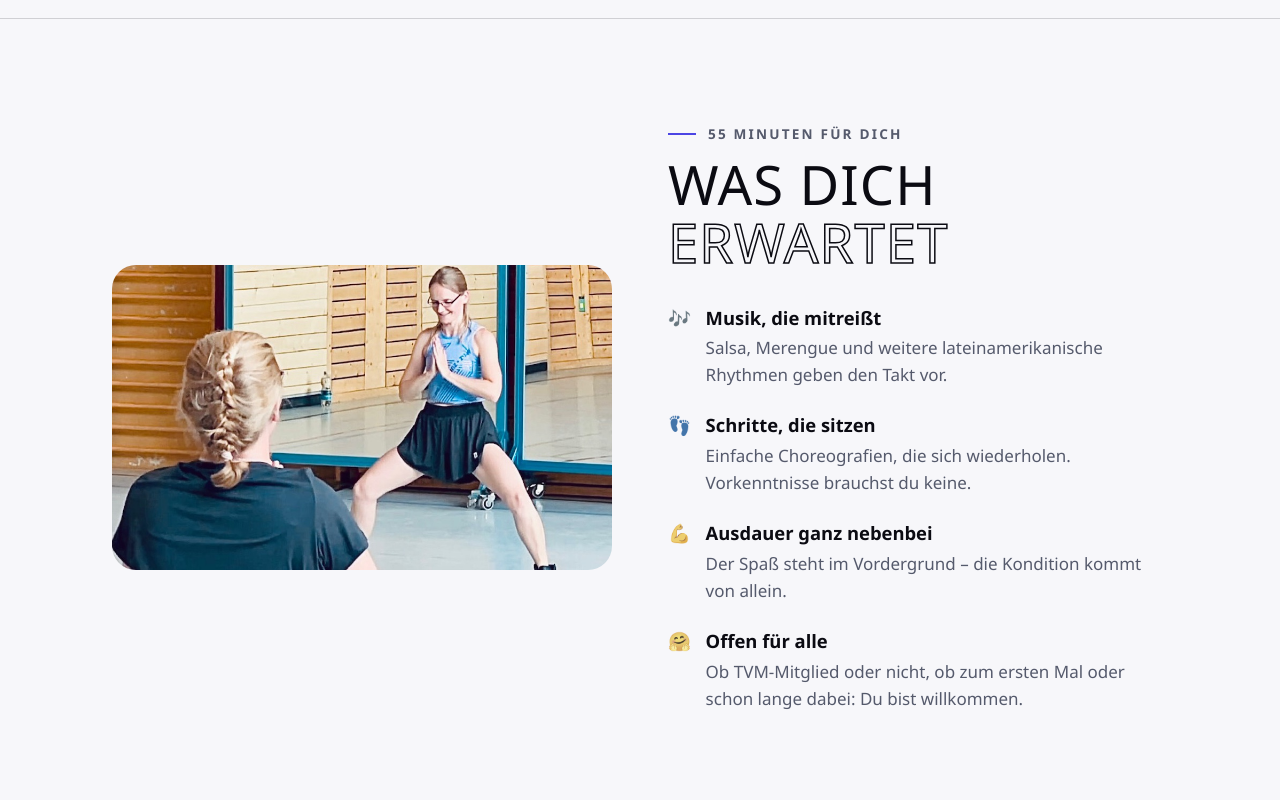
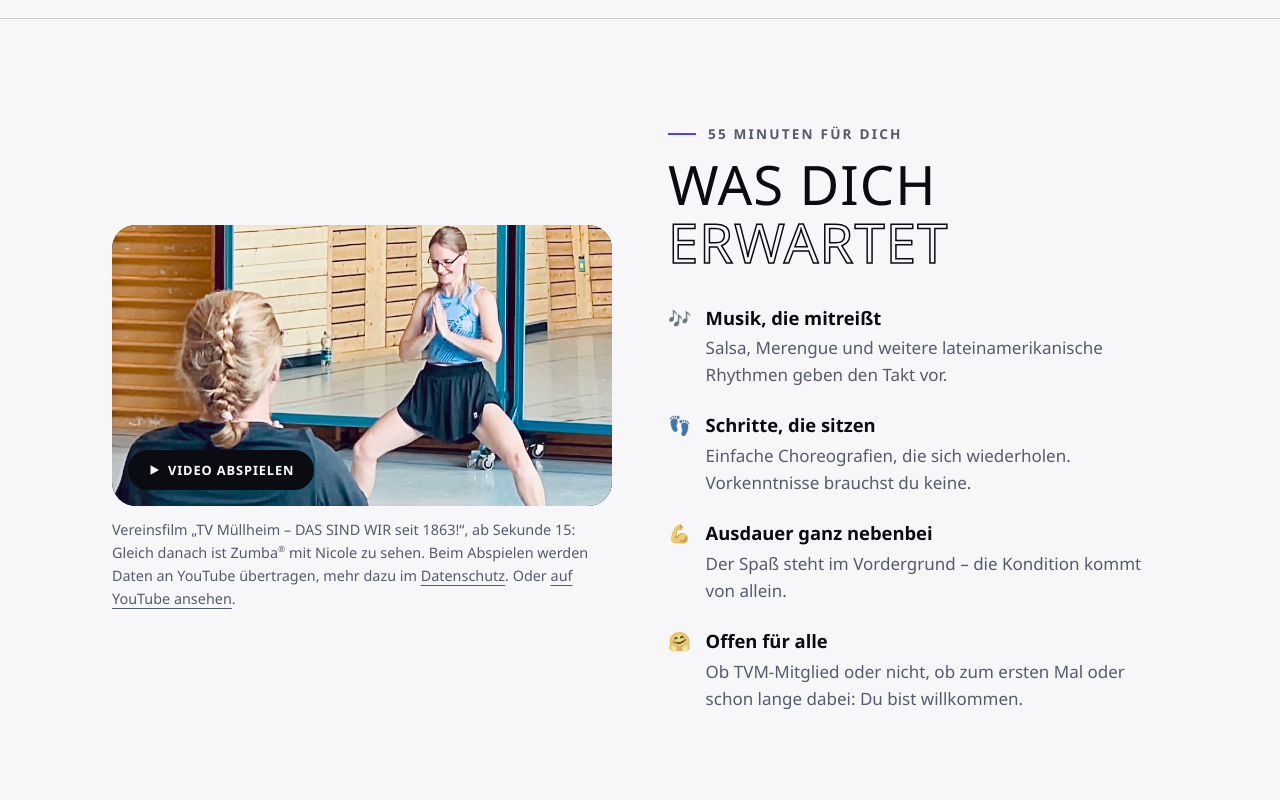
Before and after one commit to NicoleTiede/NicoleTiede.github.io, a plain HTML site: page docs/index.html in a window 1280 px wide. Shown: the part 1980-2780 px from the top of the page. Drawn offline with Linux system fonts and the light colour scheme.

Commit message:
Startseite: Vereinsfilm von YouTube, Start bei Sekunde 15
- Kursfoto bei „Was dich erwartet“ wird zum Startbild mit Button
  „Video abspielen“; Player im selben 16:9-Rahmen
- YouTube wird erst beim Klick geladen (youtube-nocookie.com); ohne
  Skript führt der Link zu YouTube bei Sekunde 15
- Datenschutz: Abschnitt „Video von YouTube“, Kurzfassung angepasst
- Version 0.11

Co-Authored-By: Claude Opus 5.5 <noreply@anthropic.com>

```diff
--- a/docs/assets/css/style.css
+++ b/docs/assets/css/style.css
@@ -658,6 +658,66 @@ address a:hover {
   width: 100%;
 }
 
+/* Video: Startbild und Player im selben 16:9-Rahmen, damit beim Abspielen nichts springt */
+.video {
+  margin: 0;
+}
+
+.video__frame {
+  position: relative;
+  aspect-ratio: 16 / 9;
+  border-radius: var(--radius);
+  background: #000;
+  overflow: hidden;
+}
+
+.video__start {
+  position: absolute;
+  inset: 0;
+  display: block;
+}
+
+.video__start:focus-visible {
+  outline-offset: -6px;
+  border-radius: var(--radius);
+}
+
+.video__start img,
+.video__frame iframe {
+  position: absolute;
+  inset: 0;
+  width: 100%;
+  height: 100%;
+  border: 0;
+}
+
+.video__start img {
+  object-fit: cover;
+  object-position: 50% 0; /* oben anschlagen, damit Nicoles Kopf ganz zu sehen ist */
+}
+
+.video__btn {
+  position: absolute;
+  left: 16px;
+  bottom: 16px;
+}
+
+.video__start:hover .video__btn {
+  background: var(--btn-hover-bg);
+  border-color: var(--btn-hover-bg);
+  color: var(--btn-hover-fg);
+}
+
+.video figcaption {
+  margin-top: 12px;
+  color: var(--muted);
+  font-size: 0.9rem;
+}
+
+.video figcaption a {
+  text-underline-offset: 4px;
+}
+
 .photo--tall {
   aspect-ratio: 4 / 5;
   object-fit: cover;
--- /dev/null
+++ b/docs/assets/js/video.js
@@ -0,0 +1,24 @@
+// Video auf der Startseite: YouTube wird erst geladen, wenn jemand das Video abspielt.
+// Ohne Skript (oder beim Öffnen als lokale Datei) führt der Link direkt zu YouTube.
+(function () {
+  var link = document.querySelector('.video__start');
+  if (!link) return;
+
+  link.addEventListener('click', function (event) {
+    // neuer Tab, neues Fenster: normaler Link
+    if (event.metaKey || event.ctrlKey || event.shiftKey || event.button !== 0) return;
+    // YouTube spielt eingebettete Videos nicht ab, wenn die Seite als Datei geöffnet ist
+    if (location.protocol === 'file:') return;
+
+    event.preventDefault();
+    var frame = document.createElement('iframe');
+    frame.src = 'https://www.youtube-nocookie.com/embed/' + link.dataset.video +
+      '?start=' + link.dataset.start + '&autoplay=1&playsinline=1&rel=0';
+    frame.title = link.dataset.title;
+    frame.allow = 'autoplay; encrypted-media; picture-in-picture; fullscreen';
+    frame.allowFullscreen = true;
+    frame.referrerPolicy = 'strict-origin-when-cross-origin';
+    link.replaceWith(frame);
+    frame.focus();
+  });
+})();
--- a/docs/index.html
+++ b/docs/index.html
@@ -134,7 +134,16 @@
 
   <section class="section section--line" id="erwartet">
     <div class="wrap split">
-      <img class="photo" src="assets/img/kurs-halle.jpg" width="936" height="572" loading="lazy" alt="Nicole tanzt in der Sporthalle vor der Spiegelwand, im Vordergrund eine Teilnehmerin von hinten">
+      <figure class="video">
+        <div class="video__frame">
+          <!-- YouTube wird erst beim Klick geladen (assets/js/video.js); ohne Skript führt der Link zu YouTube -->
+          <a class="video__start" href="https://www.youtube.com/watch?v=Nve5sEGCsKg&amp;t=15s" rel="noopener" data-video="Nve5sEGCsKg" data-start="15" data-title="Video: TV Müllheim – DAS SIND WIR seit 1863!" aria-label="Video abspielen: Vereinsfilm des TV Müllheim, ab Sekunde 15">
+            <img src="assets/img/kurs-halle.jpg" width="936" height="572" loading="lazy" alt="Nicole tanzt in der Sporthalle vor der Spiegelwand, im Vordergrund eine Teilnehmerin von hinten">
+            <span class="btn btn--solid btn--small video__btn"><svg viewBox="0 0 12 12" width="12" height="12" aria-hidden="true"><path d="M2.5 1.2v9.6L11 6z" fill="currentColor"/></svg>Video abspielen</span>
+          </a>
+        </div>
+        <figcaption>Vereinsfilm „TV Müllheim – DAS SIND WIR seit 1863!“, ab Sekunde 15: Gleich danach ist Zumba<sup>®</sup> mit Nicole zu sehen. Beim Abspielen werden Daten an YouTube übertragen, mehr dazu im <a href="datenschutz.html#video">Datenschutz</a>. Oder <a href="https://www.youtube.com/watch?v=Nve5sEGCsKg&amp;t=15s" rel="noopener">auf YouTube ansehen</a>.</figcaption>
+      </figure>
       <div>
         <p class="eyebrow">55 Minuten für dich</p>
         <h2>Was dich <span class="outline">erwartet</span></h2>
@@ -326,9 +335,10 @@
     <p>Die Kurse sind ein Angebot des Turnvereins Müllheim 1863 e.V. Kursleitung: Nicole Tiede. <a class="quiet" href="material.html">Aushang und Handzettel zum Ausdrucken</a></p>
     <p>Zumba<sup>®</sup>, Zumba<sup>®</sup> Kids und die Zumba-Fitness-Logos sind Marken der Zumba Fitness, LLC und werden unter Lizenz verwendet. Mehr über das Programm auf <a href="https://www.zumba.com/de-DE" rel="noopener">zumba.com</a>.</p>
     <!-- Versionszeile: bei jeder Änderung der Seite Nummer und Zeit anpassen (siehe README) -->
-    <p class="version">Version 0.10 · Stand <time datetime="2026-11-23T17:46+01:00">23.11.2026, 17:46 Uhr</time></p>
+    <p class="version">Version 0.11 · Stand <time datetime="2026-11-23T19:31+01:00">23.11.2026, 19:31 Uhr</time></p>
   </div>
 </footer>
 
+<script src="assets/js/video.js"></script>
 </body>
 </html>
```
Also changed, not shown: docs/datenschutz.html (+6 -2 lines), 1 other file.
